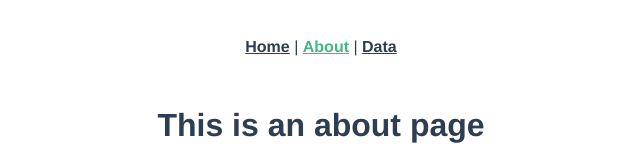
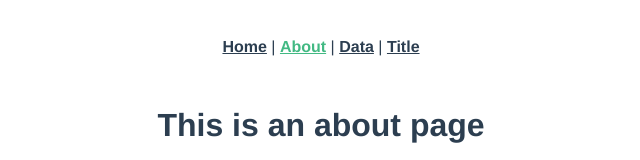
Before and after one commit to wangsungtaek/learn-vue-book, a Vue app: page /about in a window 1280 px wide. Shown: the top 160 px of the page, without its empty margins (319-959 px from the left). Built offline with nearby package versions, Linux system fonts and the light colour scheme.

Commit message:
컴포넌트 심화학습

```diff
--- a/src/App.vue
+++ b/src/App.vue
@@ -2,7 +2,8 @@
   <div id="nav">
     <router-link to="/">Home</router-link> |
     <router-link to="/about">About</router-link> |
-    <router-link to="/data">Data</router-link>
+    <router-link to="/data">Data</router-link> |
+    <router-link to="/title">Title</router-link>
   </div>
   <router-view/>
 </template>
--- /dev/null
+++ b/src/components/PageTitle.vue
@@ -0,0 +1,13 @@
+<template>
+  <h2>Page Title</h2>
+</template>
+
+<script>
+export default {
+
+}
+</script>
+
+<style>
+
+</style>
--- a/src/router/index.js
+++ b/src/router/index.js
@@ -19,6 +19,11 @@ const routes = [
     path: '/data',
     name: 'Data',
     component: () => import(/* webpackChunkName: "data" */ '../views/DataBindingList2.vue')
+  },
+  {
+    path: '/title',
+    name: 'Title',
+    component: () => import(/* webpackChunkName: "data" */ '../views/NestedComponent.vue')
   }
 
 ]
--- /dev/null
+++ b/src/views/NestedComponent.vue
@@ -0,0 +1,19 @@
+<template>
+  <div>
+      <PageTitleVue/>
+  </div>
+</template>
+
+<script>
+import PageTitleVue from '../components/PageTitle.vue'
+
+export default {
+    components: {
+        PageTitleVue
+    }
+}
+</script>
+
+<style>
+
+</style>
```
